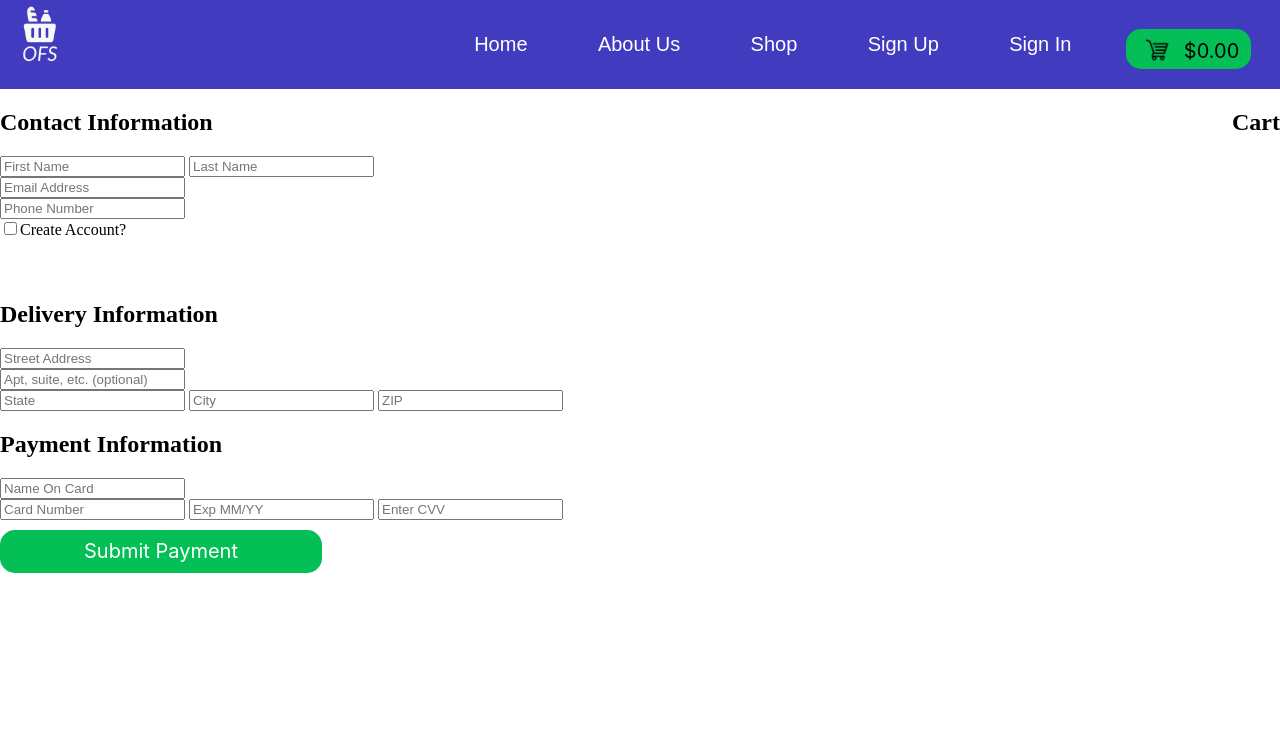
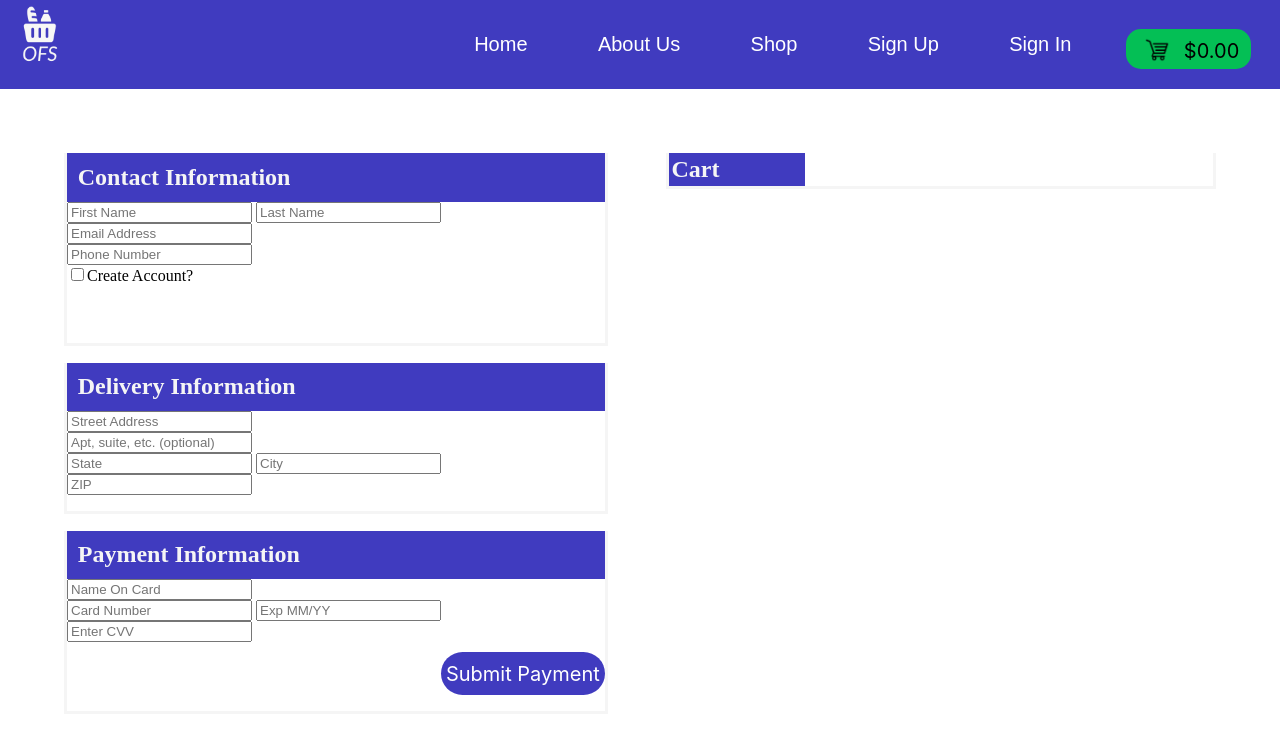
Before and after one commit to RiceChris-P/131Project, a PHP site: page /pages/checkout.php in a window 1280 px wide. Shown: the top 734 px of the page. Run offline with PHP 8.4, Linux system fonts and the light colour scheme.

Commit message:
Checkout
* CSS added

```diff
--- a/pages/checkout.php
+++ b/pages/checkout.php
@@ -30,6 +30,10 @@
             $cardcvv = $_POST['cardcvv'];
 
             if($fname != null && $lname != null && $email != null) {
+
+                if($pass != null) {
+
+                }
                 $contactinfo = json_encode(array(
                     'firstName' => $fname,
                     'lastName' => $lname,
@@ -86,8 +90,8 @@
                     $missingField = true;
                 }
             }
-            else if($fname != null && $lname != null && $email != null && $pass != null) {
-
+            else {
+                $missingField = true;
             }
         }
     }
@@ -95,13 +99,31 @@
 
 <html>
 
+<?php
+        if($usernameTaken){
+            echo '<script>alert("You already have an account, please log in")</script>';
+        }
+        if($success){
+            echo '<script>alert("Account created, please log in")</script>';
+        }
+        if($passwordNoMatch){
+            echo '<script>alert("Passwords do not match")</script>';
+
+        }
+        if($missingField){
+            echo '<script>alert("Missing Field")</script>';
+
+        }
+
+    ?>
+
     <head>
         <title>Check Out</title>
         <link rel="stylesheet" href="../style/checkout.css">
     </head>
 
     <body>
-        <div>
+        <div class="checkoutContainer">
             <div class="checkOutInfo">
                 <?php if(isset($_SESSION['login'])) { ?>
                     <script>"User is logged in."</script>
@@ -116,8 +138,9 @@
 
                     </form>
                 <?php } else { ?>
-                    <form action="checkout.php" method="post">
+                    <form action="checkout.php" method="post" class="guestForm">
                         <script>console.log("User is logged out.")</script>
+                        <div class="contact">
                             <h2>Contact Information</h2>
 
                             <input type="text" name="firstName" class="" placeholder="First Name">
@@ -127,6 +150,8 @@
                             <label class=""><input type="checkbox" id="check" name="createaccount" class="" onclick="validate()">Create Account?</label><br>
                             <input type="password" id="password" name="password" class="passCreation" placeholder="Password"><br>
                             <input type="password" id="retypepass" name="retypepass" class="passCreation" placeholder="Confirm Password"><br>
+
+                        </div>
 
                         <script>
                             function validate() {
@@ -142,26 +167,31 @@
                             }
                         </script>
 
-
+                        <div class="delivery">
                             <h2>Delivery Information</h2>
                             <input type="text" name="address" class="" placeholder="Street Address"><br>
                             <input type="text" name="aptsuiteunit" class="" placeholder="Apt, suite, etc. (optional)"><br>
                             <input type="text" name="state" class="" placeholder="State">
                             <input type="text" name="city" class="" placeholder="City">
                             <input type="text" name="zip" class="" placeholder="ZIP"><br>
+                        </div>
 
+                        <div class="payment">
                             <h2>Payment Information</h2>
                             <input type="text" name="cardname" placeholder="Name On Card"><br>
                             <input type="text" name="cardnumber" placeholder="Card Number">
                             <input type="text" name="cardexpiration" placeholder="Exp MM/YY">
                             <input type="text" name="cardcvv" placeholder="Enter CVV"><br>
                             <button type="submit" name="checkoutsubmit">Submit Payment</button>
+                        </div>
                     </form>
                 <?php } ?>
             </div>
 
             <div class="cartInCheckOut">
+                <div class="cart">
                     <h2>Cart</h2>
+                </div>
             </div>
         </div>
     </body>
--- a/style/checkout.css
+++ b/style/checkout.css
@@ -1,16 +1,98 @@
 body {
     margin: 0;
     padding: 0;
+    width: 100%;
+    height: 100%;
+    overflow: auto;
+}
+
+.checkoutContainer {
+    display: flex;
+    flex-direction: row;
+    margin: 5%;
+    width: auto;
+    height: auto;
+    overflow: hidden;
 }
 
 .checkOutInfo {
-    display: block;
-    float: left;
+    position: static;
+    margin-right: 2.5%;
+    width: 100%;
+    height: 100%;
+    overflow: hidden;
+}
+
+.contact {
+    border-style: solid;
+    border-color: whitesmoke;
+    border-width: 3px;
+    border-top-width: 0;
+    padding-bottom: 3%;
+    overflow: hidden;
+}
+
+.delivery{
+    border-style: solid;
+    border-color: whitesmoke;
+    border-width: 3px;
+    border-top-width: 0;
+    margin-top: 3%;
+    padding-bottom: 3%;
+    overflow: hidden;
+}
+
+.payment {
+    border-style: solid;
+    border-color: whitesmoke;
+    border-width: 3px;
+    border-top-width: 0;
+    margin-top: 3%;
+    padding-bottom: 3%;
+    overflow: hidden;
+}
+
+.payment button {
+    float: right;
+    background-color: #403BBF;
+    width: fit-content;
+    border-radius: 1.5rem;
+    overflow: hidden;
+    padding: 1%;
+}
+
+.checkOutInfo h2 {
+    margin: 0;
+    padding: 2%;
+    color: whitesmoke;
+    background-color: #403BBF;
+    overflow: hidden;
 }
 
 .cartInCheckOut {
-    display: block;
-    float: right;
+    position: static;
+    margin-left: 2.5%;
+    width: 100%;
+    height: 100%;
+    overflow: hidden;
+
+    border-style: solid;
+    border-color: whitesmoke;
+    border-width: 3px;
+    border-top-width: 0;
+}
+
+.cart {
+    position: relative;
+    overflow: hidden;
+}
+
+.cartInCheckOut h2 {
+    margin: 0;
+    padding: 2%;
+    color: whitesmoke;
+    background-color: #403BBF;
+    overflow: hidden;
 }
 
 .passCreation {
```
Lines whose indentation alone changed are shown as unchanged.
